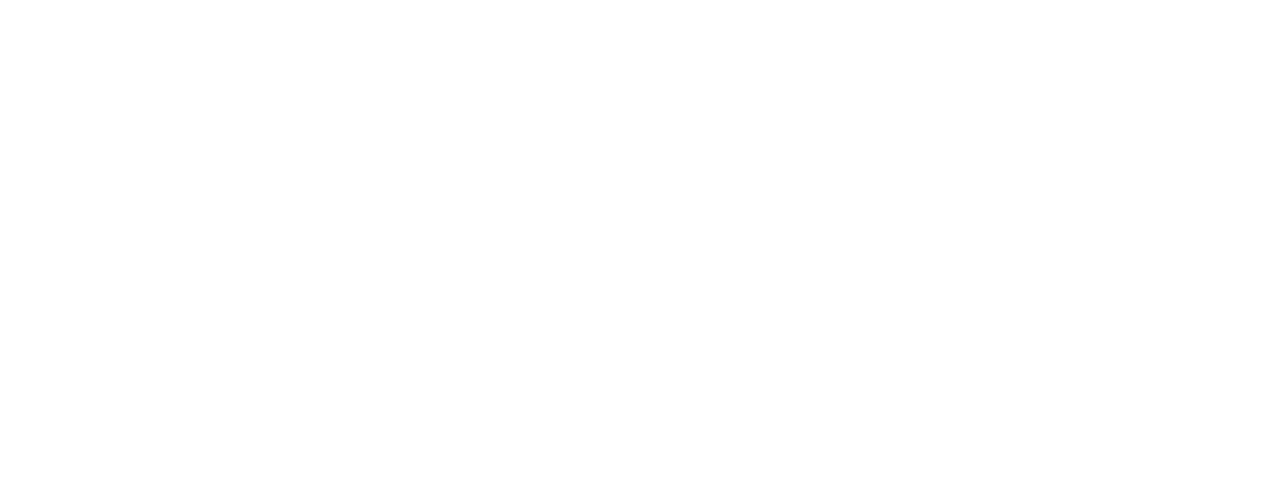
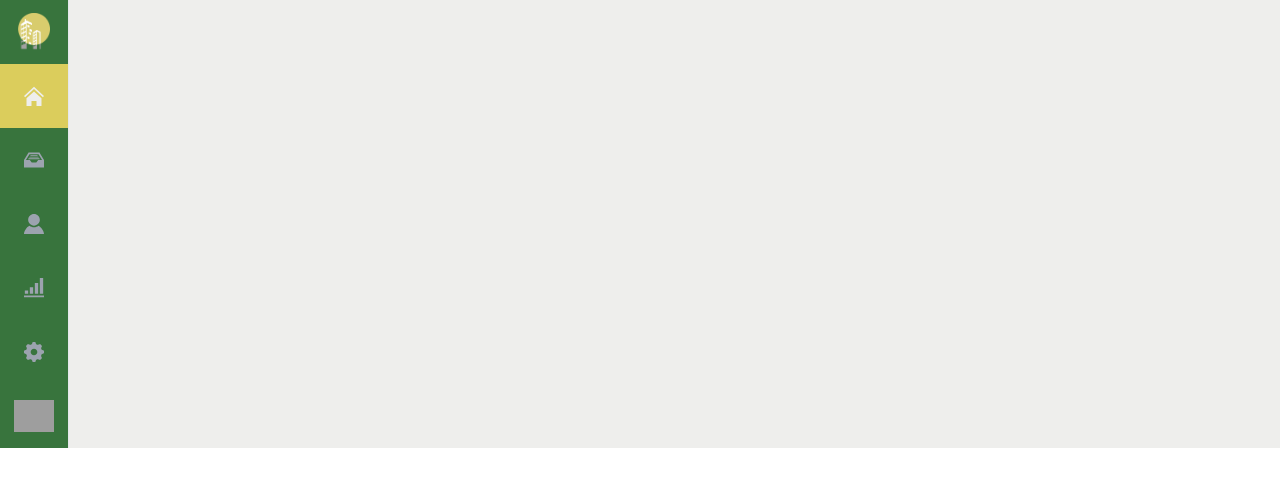
Before and after one commit to onlymachiavelli/hackathon_FST_front, a React (Vite) app: page /dashboard in a window 1280 px wide. Before the commit this address had no page. Shown: the top 486 px of the page. Built offline with nearby package versions, Linux system fonts and the light colour scheme; grey boxes are pictures that could not be loaded.

Commit message:
dashboard

```diff
--- a/src/App.tsx
+++ b/src/App.tsx
@@ -2,6 +2,7 @@
 import Signup from './pages/signup'
 import Signin from './pages/login'
 import Home from './pages/home'
+import Dashboard from './pages/dashboard'
 const  App = () => {
   return (
     <BrowserRouter>
@@ -9,6 +10,8 @@
         <Route path="/" element={<Home/>} />
         <Route path="/signin" element={<Signin/>} />
         <Route path="/signup" element={<Signup/>} />
+        <Route path="/dashboard" element={<Dashboard/>} />
+
       </Routes>
     </BrowserRouter>
   )
--- /dev/null
+++ b/src/components/sidebar.tsx
@@ -0,0 +1,64 @@
+const Sidebar = () =>{
+    return (
+  <nav aria-label="side bar" aria-orientation="vertical" className="flex-none flex flex-col items-center text-center bg-green text-gray-400 border-r">
+    <div className="h-16 flex items-center w-full">
+      <img className="h-auto w-8 mx-auto" src="public/assets/logo.png" />
+    </div>
+
+    <ul>
+      <li>
+        <a title="Home" href="#home" className="h-16 px-6 flex items-center text-white bg-yellow w-full">
+          <i className="mx-auto">
+            <svg className="fill-current h-5 w-5" xmlns="http://www.w3.org/2000/svg" width="24" height="24" viewBox="0 0 24 24">
+              <path d="M12 6.453l9 8.375v9.172h-6v-6h-6v6h-6v-9.172l9-8.375zm12 5.695l-12-11.148-12 11.133 1.361 1.465 10.639-9.868 10.639 9.883 1.361-1.465z" />
+            </svg>
+          </i>
+        </a>
+      </li>
+      <li>
+        <a title="Views" href="#views" className="h-16 px-6 flex items-center hover:text-white w-full">
+          <i className="mx-auto">
+            <svg className="fill-current h-5 w-5" xmlns="http://www.w3.org/2000/svg" width="24" height="24" viewBox="0 0 24 24">
+              <path d="M18.546 3h-13.069l-5.477 8.986v9.014h24v-9.014l-5.454-8.986zm-3.796 12h-5.5l-2.25-3h-4.666l4.266-7h10.82l4.249 7h-4.669l-2.25 3zm-9.75-4l.607-1h12.787l.606 1h-14zm12.18-3l.607 1h-11.573l.607-1h10.359zm-1.214-2l.606 1h-9.144l.607-1h7.931z" />
+            </svg>
+          </i>
+        </a>
+      </li>
+      <li>
+        <a title="Customer Lists" href="#customer-lists" className="h-16 px-6 flex items-center hover:text-white w-full">
+          <i className="mx-auto">
+            <svg className="fill-current h-5 w-5" xmlns="http://www.w3.org/2000/svg" width="24" height="24" viewBox="0 0 24 24">
+              <path d="M19 7.001c0 3.865-3.134 7-7 7s-7-3.135-7-7c0-3.867 3.134-7.001 7-7.001s7 3.134 7 7.001zm-1.598 7.18c-1.506 1.137-3.374 1.82-5.402 1.82-2.03 0-3.899-.685-5.407-1.822-4.072 1.793-6.593 7.376-6.593 9.821h24c0-2.423-2.6-8.006-6.598-9.819z" />
+            </svg>
+          </i>
+        </a>
+      </li>
+      <li>
+        <a title="Reporting" href="#reporting" className="h-16 px-6 flex items-center hover:text-white w-full">
+          <i className="mx-auto">
+            <svg className="fill-current h-5 w-5" xmlns="http://www.w3.org/2000/svg" width="24" height="24" viewBox="0 0 24 24">
+              <path d="M5 19h-4v-4h4v4zm6 0h-4v-8h4v8zm6 0h-4v-13h4v13zm6 0h-4v-19h4v19zm1 2h-24v2h24v-2z" />
+            </svg>
+          </i>
+        </a>
+      </li>
+      <li>
+        <a title="Admin" href="#admin" className="h-16 px-6 flex items-center hover:text-white w-full">
+          <i className="mx-auto">
+            <svg className="fill-current h-5 w-5" xmlns="http://www.w3.org/2000/svg" width="24" height="24" viewBox="0 0 24 24">
+              <path d="M24 13.616v-3.232c-1.651-.587-2.694-.752-3.219-2.019v-.001c-.527-1.271.1-2.134.847-3.707l-2.285-2.285c-1.561.742-2.433 1.375-3.707.847h-.001c-1.269-.526-1.435-1.576-2.019-3.219h-3.232c-.582 1.635-.749 2.692-2.019 3.219h-.001c-1.271.528-2.132-.098-3.707-.847l-2.285 2.285c.745 1.568 1.375 2.434.847 3.707-.527 1.271-1.584 1.438-3.219 2.02v3.232c1.632.58 2.692.749 3.219 2.019.53 1.282-.114 2.166-.847 3.707l2.285 2.286c1.562-.743 2.434-1.375 3.707-.847h.001c1.27.526 1.436 1.579 2.019 3.219h3.232c.582-1.636.75-2.69 2.027-3.222h.001c1.262-.524 2.12.101 3.698.851l2.285-2.286c-.744-1.563-1.375-2.433-.848-3.706.527-1.271 1.588-1.44 3.221-2.021zm-12 2.384c-2.209 0-4-1.791-4-4s1.791-4 4-4 4 1.791 4 4-1.791 4-4 4z" />
+            </svg>
+          </i>
+        </a>
+      </li>
+    </ul>
+
+    <div className="mt-auto h-16 flex items-center w-full">
+      <img className="h-8 w-10 mx-auto" src="https://raw.githubusercontent.com/bluebrown/tailwind-zendesk-clone/master/public/assets/chi.png" />
+    </div>
+  </nav>
+    )
+}
+
+
+export default Sidebar
--- /dev/null
+++ b/src/pages/dashboard/index.tsx
@@ -0,0 +1,12 @@
+import Sidebar from "../../components/sidebar"
+
+const Dashboard = () =>{
+    return (
+        <div className="h-full w-full flex overflow-hidden antialiased text-gray-800 bg-white">
+            <Sidebar/>
+            </div>
+    )
+}
+
+
+export default Dashboard
--- a/tailwind.config.js
+++ b/tailwind.config.js
@@ -4,6 +4,8 @@
     extend: {
       colors: {
         green: '#38743d',
+        yellow: '#dbcd5c',
+        white: '#eeeeec'
       },
       fontFamily: {},
       backgroundImage: {},
```
Also changed, not shown: public/assets/logo.png (added), src/pages/dashboard/styles.css (added).
